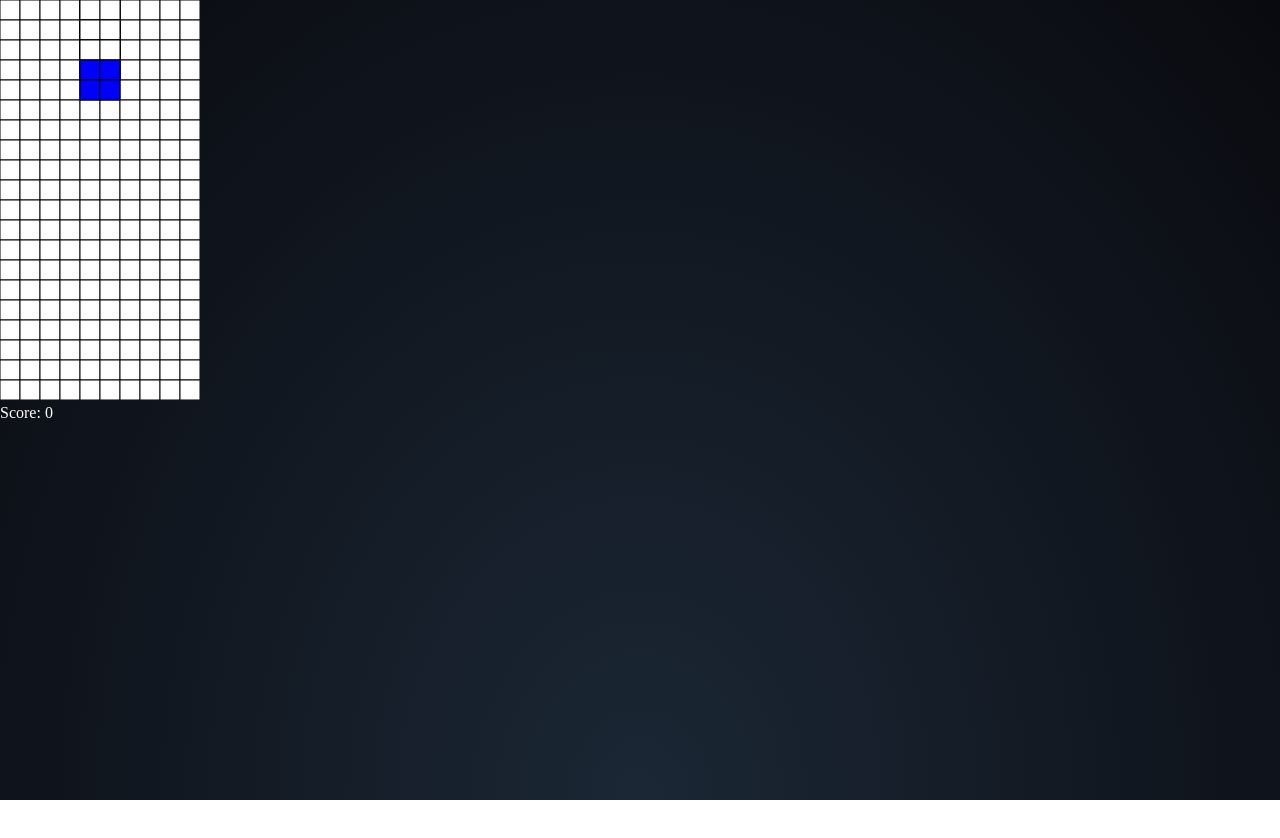
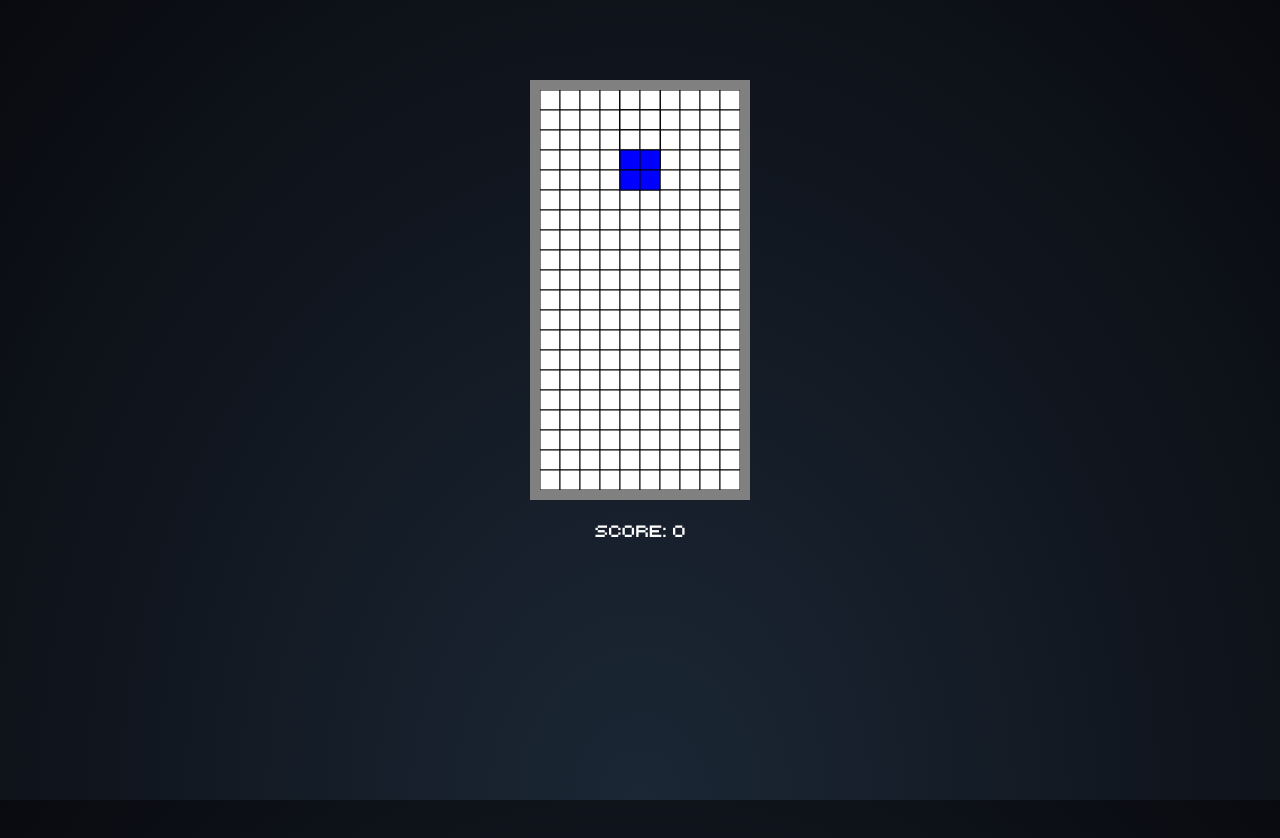
Before and after one commit to r4nd3l/Game_Tetris, a plain HTML site: page index.html in a window 1280 px wide. Before the commit the page ends 800 px from the top, so only its background shows below. Drawn offline with Linux system fonts and the light colour scheme.

Commit message:
Style update

```diff
--- a/css/style.css
+++ b/css/style.css
@@ -32,14 +32,19 @@ html {
   background: radial-gradient(ellipse at bottom, #1b2735 0%,#090a0f 100%);
 }
 body{
-  overflow-y: scroll;
+  text-align: center;
+  /* overflow-y: scroll; */
   height: 100vh;
-  margin: 0;
+  margin: 10vh auto;
   padding: 0;
 }
-body div,
-#score{
+canvas{
+  border: 10px solid grey;
+}
+body div{
   color: white;
+  margin: 1em auto;
+  font-family: 'retro_computer_personal_use';
 }
 
 
--- a/js/main.js
+++ b/js/main.js
@@ -156,7 +156,7 @@ Piece.prototype.lock = function(){
       }
       // pieces to lock on top = game over
       if(this.y + r < 0){
-        alert("Game Over");
+        alert("Game Over!");
         // stop request animation frame
         gameOver = true;
         break;
```
Also changed, not shown: index.html (+0 -1 lines), font/retro_computer_personal_use.ttf (added).
